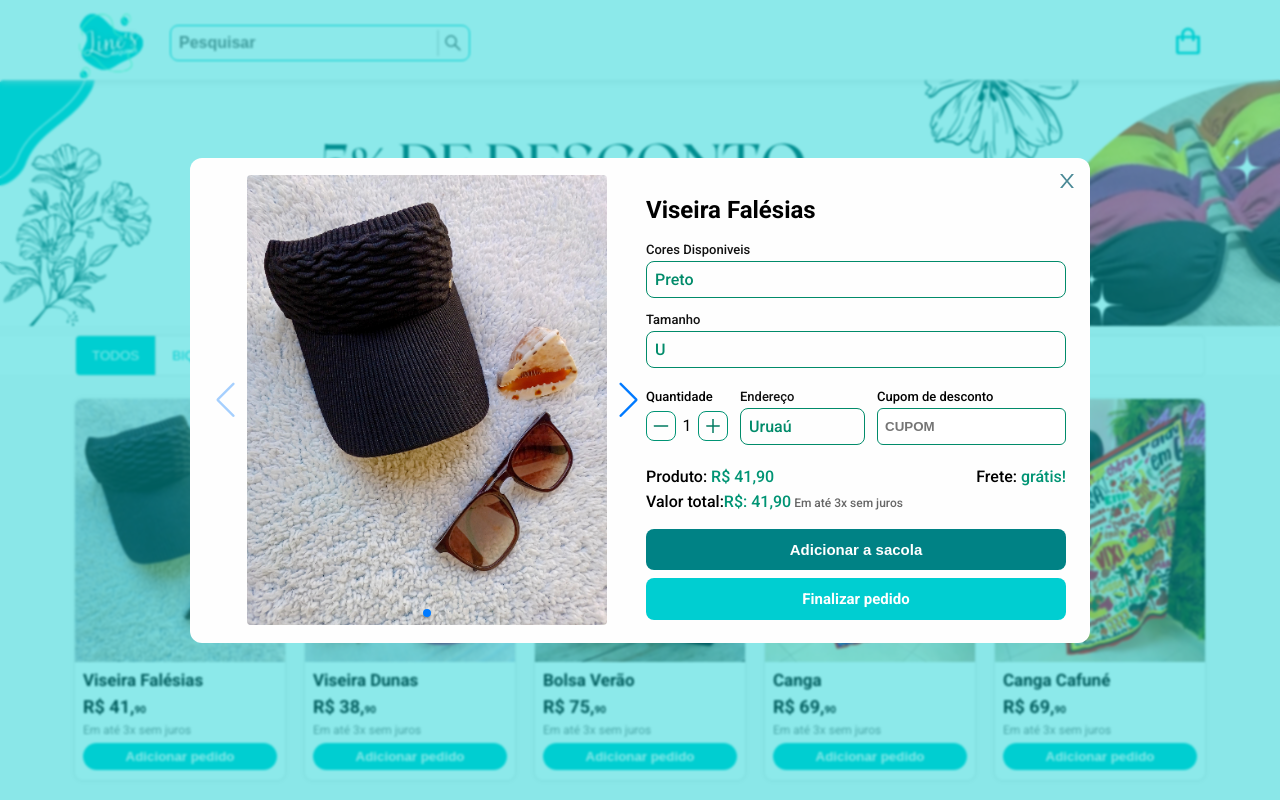
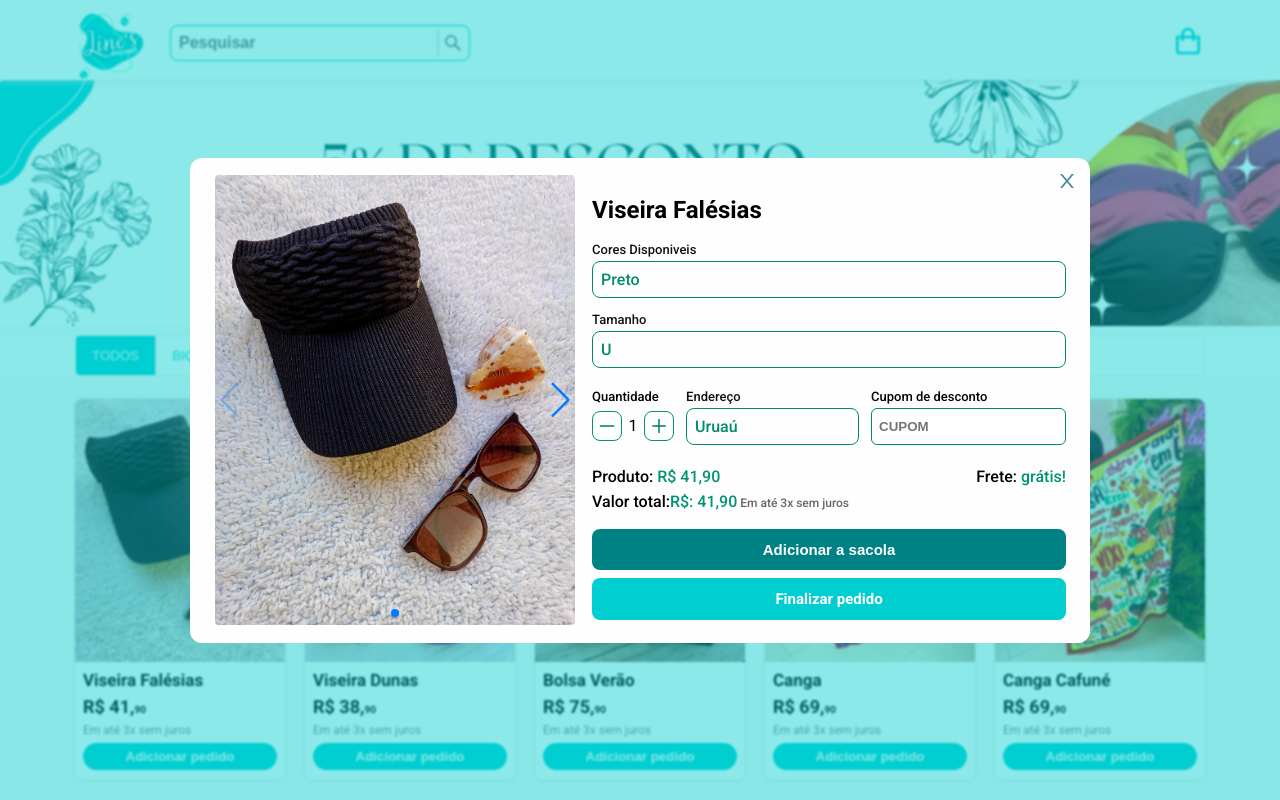
Before and after one commit to FranciscoNeto2909/iec_biquinis, a React (Vite) app: page / in a window 1280 px wide. Both pictures are taken after a click on the element 180 px from the left and 589 px from the top of the page. Shown: the top 800 px of the page. Built offline with nearby package versions, Linux system fonts and the light colour scheme.

Commit message:
app improved

```diff
--- a/src/App.jsx
+++ b/src/App.jsx
@@ -1,4 +1,4 @@
-import { useEffect, useState } from "react"
+import { useEffect, useRef, useState } from "react"
 import Search from "./components/search/Search"
 import Card from "./components/card/Card"
 import Cart from "./components/cart/Cart"
@@ -32,12 +32,13 @@ export default function App() {
   const [selectedCat, setSelectedCat] = useState(0)
   const [bikinisCategorie, setBikinisCategorie] = useState(onSaleBikinis)
   const [filteredBikinis, setFilteredBikinis] = useState(bikinisCategorie)
+  const bodyRef = useRef(document.body)
 
   function handleSearch(text) {
     if (text === "") {
       setFilteredBikinis(bikinisCategorie)
     } else {
-      setFilteredBikinis(bikinis.filter(bik => bik.name.toLowerCase().includes(text)))
+      setFilteredBikinis(bikinis.filter(bik => bik.name.normalize('NFD').replace(/[\u0300-\u036f]/g, '').toLowerCase().includes(text)))
     }
   }
 
@@ -70,26 +71,26 @@ export default function App() {
   function handleOpenModal(item) {
     setIsModalOpened(true)
     setModalItem(item)
-    document.body.style.overflow = 'hidden';
+    bodyRef.current.style.overflow = 'hidden';
   }
 
   function handleCloseModal() {
     setTimeout(() => {
       setIsModalOpened(false)
       setModalItem([])
-      document.body.style.overflow = 'auto';
+      bodyRef.current.style.overflow = 'auto';
     }, 850);
   }
 
   function handleOpenCart() {
     setIsCartOpened(true)
-    document.body.style.overflow = 'hidden';
+    bodyRef.current.style.overflow = 'hidden';
   }
 
   function handleCloseCart() {
     setTimeout(() => {
       setIsCartOpened(false)
-      document.body.style.overflow = 'auto';
+      bodyRef.current.style.overflow = 'auto';
     }, 1600);
   }
 
--- a/src/components/card/card.css
+++ b/src/components/card/card.css
@@ -103,6 +103,7 @@
 @media (max-width : 425px) {
     .card {
         width: 49%;
+        height: auto;
     }
 
     .card_portion {
@@ -111,5 +112,6 @@
 
     .card_img{
         max-height: 200px;
+        aspect-ratio: 1/2;
     }
 }
--- a/src/components/carousel/carousel.css
+++ b/src/components/carousel/carousel.css
@@ -10,12 +10,12 @@
 }
 
 .swiper-button-prev {
-    left: -2px !important;
+    left: 2px !important;
     transform: scale(0.8);
 }
 
 .swiper-button-next {
-    right: -2px !important;
+    right: 2px !important;
     transform: scale(0.8);
 }
 
--- a/src/components/modal/modal.css
+++ b/src/components/modal/modal.css
@@ -27,7 +27,7 @@
     position: relative;
     display: flex;
     align-items: center;
-    gap: 6px;
+    gap: 16px;
     background-color: #fefefe;
     padding: 24px;
     border-radius: 12px;
@@ -63,7 +63,7 @@
     flex-shrink: 2;
     justify-content: center;
     align-items: center;
-    max-width: 50%;
+    max-width: 42.5%;
 }
 
 .modal_info {
@@ -284,6 +284,7 @@
         max-width: 375px;
         width: 100%;
         padding: 16px;
+        padding-bottom: 10px;
         gap: 0;
         flex-direction: column;
     }
```
